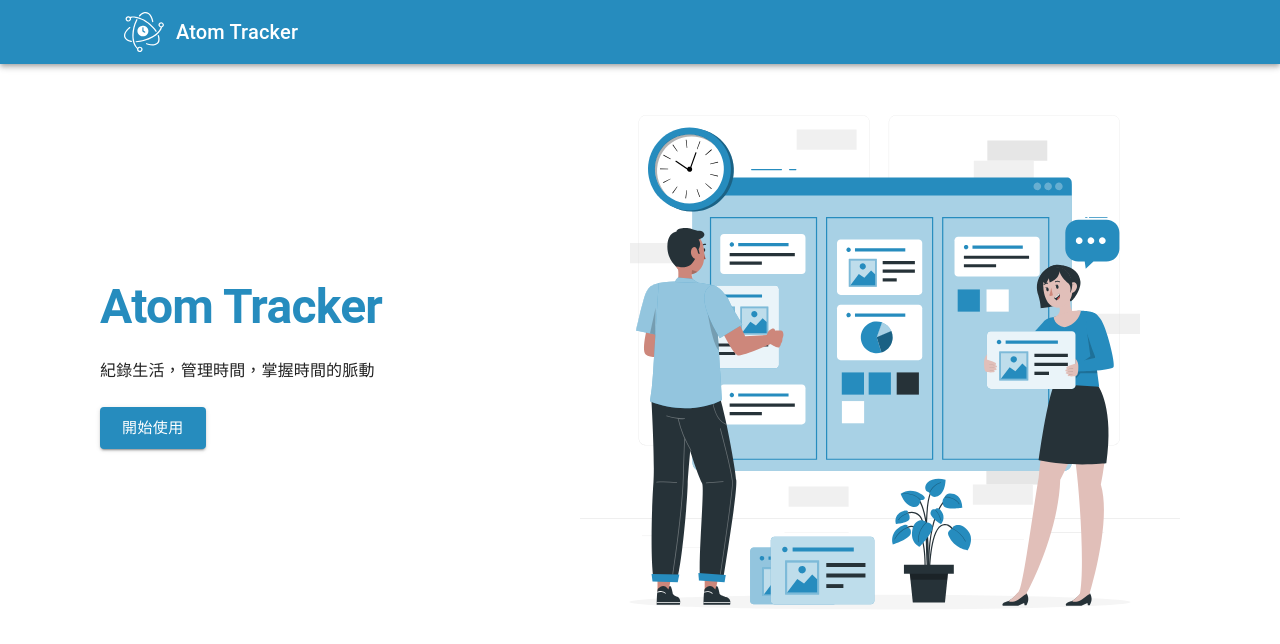
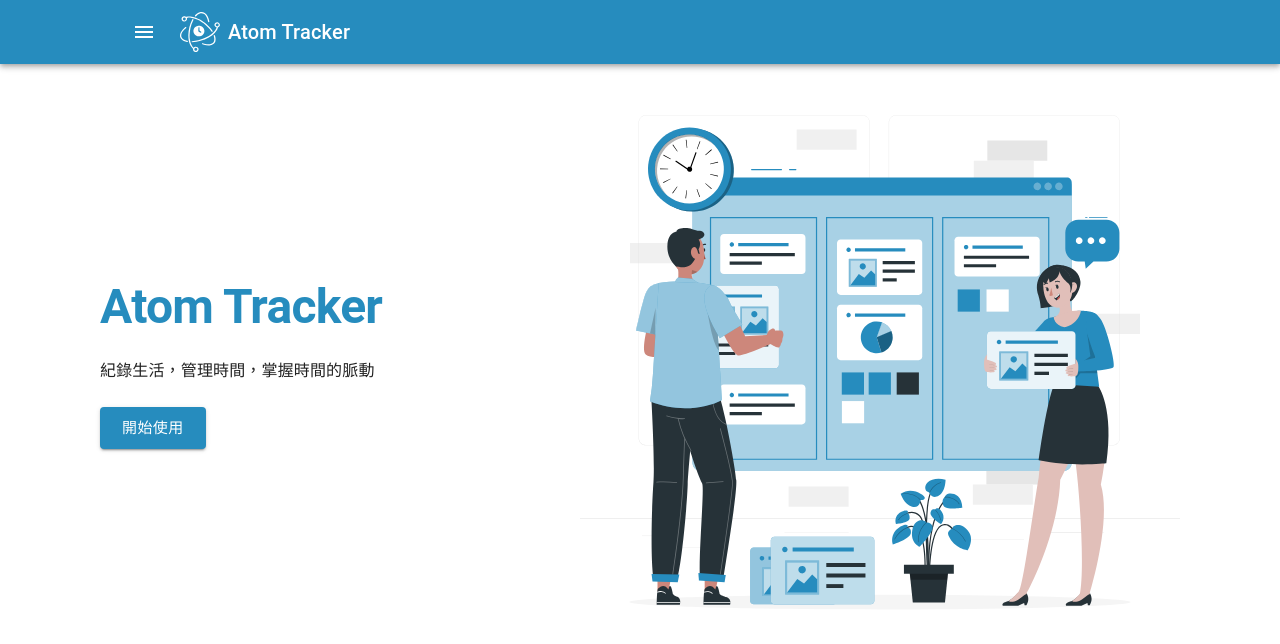
Before and after one commit to jjustin-35/atom-tracker, a Next.js app: page / in a window 1280 px wide. Shown: the top 644 px of the page. Built offline with nearby package versions, Linux system fonts and the light colour scheme.

Commit message:
update: header

```diff
--- /dev/null
+++ b/components/Header/Menu.tsx
@@ -0,0 +1,25 @@
+import { List, ListItem, ListItemButton, ListItemText } from '@mui/material';
+import { MenuWrapper } from './styled';
+import { MenuType } from './data';
+
+type MenuProps = {
+  data: MenuType[];
+};
+
+const Menu = ({ data }: MenuProps) => {
+  return (
+    <MenuWrapper>
+      <List>
+        {data.map((item) => (
+          <ListItem key={item.text} disablePadding>
+            <ListItemButton>
+              <ListItemText primary={item.text} />
+            </ListItemButton>
+          </ListItem>
+        ))}
+      </List>
+    </MenuWrapper>
+  );
+};
+
+export default Menu;
--- /dev/null
+++ b/components/Header/NavBar.tsx
@@ -0,0 +1,45 @@
+import { AppBar, Typography, IconButton } from '@mui/material';
+import { Menu as MenuIcon } from '@mui/icons-material';
+
+import Link from '../Link';
+import { Container } from '@/constants/styles';
+import { BrandWrapper, Brand, Logo, Toolbar } from './styled';
+import { BrandType } from './data';
+
+type NavBrandProps = {
+  brand: BrandType;
+};
+
+type NavBarProps = {
+  toggleDrawer: (boolean: boolean) => void;
+  isOpen: boolean;
+  brand?: BrandType;
+};
+
+const NavBrand = ({ brand }: NavBrandProps) => (
+  <BrandWrapper>
+    <Link href="/">
+      <Brand>
+        <Logo {...brand.logo} />
+        <Typography variant="h6" color="#ffffff">
+          {brand.text}
+        </Typography>
+      </Brand>
+    </Link>
+  </BrandWrapper>
+);
+
+const NavBar = ({ toggleDrawer, isOpen, brand }: NavBarProps) => (
+  <AppBar position="sticky">
+    <Container>
+      <Toolbar>
+        <IconButton color="inherit" onClick={() => toggleDrawer(!isOpen)}>
+          <MenuIcon />
+        </IconButton>
+        {brand && <NavBrand brand={brand} />}
+      </Toolbar>
+    </Container>
+  </AppBar>
+);
+
+export default NavBar;
--- /dev/null
+++ b/components/Header/data.tsx
@@ -0,0 +1,67 @@
+import { ImageType, ButtonType } from '@/constants/types/global';
+
+export type HeaderType = 'common';
+
+export type BrandType = {
+  logo: ImageType;
+  text: string;
+};
+
+type ActiveDeviceType = 'mobile' | 'desktop' | 'all';
+
+export type MenuType = {
+  text: string;
+  href: string;
+  icon?: ImageType;
+  activeDevice?: ActiveDeviceType;
+};
+
+export type MenuButtonType = ButtonType & {
+  activeDevice?: ActiveDeviceType;
+};
+
+export type HeaderDataType = {
+  brand: BrandType;
+  menu: MenuType[];
+  buttons: MenuButtonType[];
+};
+
+type DataType = Record<HeaderType, HeaderDataType>;
+
+const data: DataType = {
+  common: {
+    brand: {
+      logo: {
+        src: '/images/icon/ic-logo-white.svg',
+        alt: 'ic-logo',
+      },
+      text: 'Atom Tracker',
+    },
+    menu: [
+      {
+        text: '登入',
+        href: '/auth/login',
+        activeDevice: 'mobile',
+      },
+      {
+        text: '註冊',
+        href: '/auth/register',
+        activeDevice: 'mobile',
+      },
+    ],
+    buttons: [
+      {
+        text: '登入',
+        href: '/auth/login',
+        activeDevice: 'desktop',
+      },
+      {
+        text: '註冊',
+        href: '/auth/register',
+        activeDevice: 'desktop',
+      },
+    ],
+  },
+};
+
+export default data;
--- a/components/Header/index.tsx
+++ b/components/Header/index.tsx
@@ -1,27 +1,34 @@
 'use client';
 
-import { AppBar, Toolbar, Typography } from '@mui/material';
+import { useState } from 'react';
+import { SwipeableDrawer } from '@mui/material';
+import NavBar from './NavBar';
+import Menu from './Menu';
+import dataset, { HeaderType } from './data';
 
-import Link from '../Link';
-import { Container } from '@/constants/styles';
-import { Brand, Logo } from './styled';
+type HeaderProps = {
+  type: HeaderType;
+};
 
-const Header = () => {
+const Header = ({ type = 'common' }: HeaderProps) => {
+  const data = dataset[type];
+  const [isOpen, setIsOpen] = useState(false);
+
+  const toggleDrawer = (boolean: boolean) => {
+    setIsOpen(boolean);
+  };
   return (
-    <AppBar position='sticky'>
-      <Container>
-        <Toolbar>
-          <Link href="/">
-            <Brand>
-              <Logo src="/images/icon/ic-logo-white.svg" alt="ic-logo" />
-              <Typography variant="h6" color="#ffffff">
-                Atom Tracker
-              </Typography>
-            </Brand>
-          </Link>
-        </Toolbar>
-      </Container>
-    </AppBar>
+    <>
+      <NavBar toggleDrawer={toggleDrawer} isOpen={isOpen} brand={data.brand} />
+      <SwipeableDrawer
+        anchor="left"
+        open={isOpen}
+        onClose={() => toggleDrawer(false)}
+        onOpen={() => toggleDrawer(true)}
+      >
+        <Menu data={data.menu} />
+      </SwipeableDrawer>
+    </>
   );
 };
 
--- a/components/Header/styled.tsx
+++ b/components/Header/styled.tsx
@@ -1,14 +1,45 @@
 import styled from '@emotion/styled';
+import { Toolbar as MuiToolbar } from '@mui/material';
 
 import { theme } from '@/constants/styles';
+
+export const BrandWrapper = styled.div`
+  position: absolute;
+  top: 50%;
+  left: 50%;
+  transform: translate(-50%, -50%);
+  white-space: nowrap;
+
+  ${theme.breakpoints.up('md')} {
+    position: relative;
+    top: auto;
+    left: auto;
+    transform: none;
+  }
+`;
 
 export const Brand = styled.div`
   display: flex;
   align-items: center;
-  gap: 12px;
+  gap: 8px;
 `;
 
 export const Logo = styled.img`
-  width: 40px;
-  height: 40px;
+  width: 28px;
+  height: 28px;
+
+  ${theme.breakpoints.up('md')} {
+    width: 40px;
+    height: 40px;
+  }
 `;
+
+export const Toolbar = styled(MuiToolbar)`
+  padding: 0;
+  gap: 16px;
+  position: relative;
+`;
+
+export const MenuWrapper = styled.div`
+  width: 250px;
+`;
--- a/constants/styles/index.tsx
+++ b/constants/styles/index.tsx
@@ -14,6 +14,7 @@ export const theme = createTheme({
   palette: {
     primary: {
       main: '#268CBE',
+      contrastText: '#ffffff',
     },
     secondary: {
       main: '#f50057',
--- a/package.json
+++ b/package.json
@@ -13,6 +13,7 @@
   "dependencies": {
     "@emotion/react": "^11.11.1",
     "@emotion/styled": "^11.11.0",
+    "@mui/icons-material": "^5.14.12",
     "@mui/material": "^5.14.11",
     "@prisma/client": "^5.4.0",
     "next": "13.5.4",
```
Also changed, not shown: 1 other file (tests, documents, lock files or other folders).
